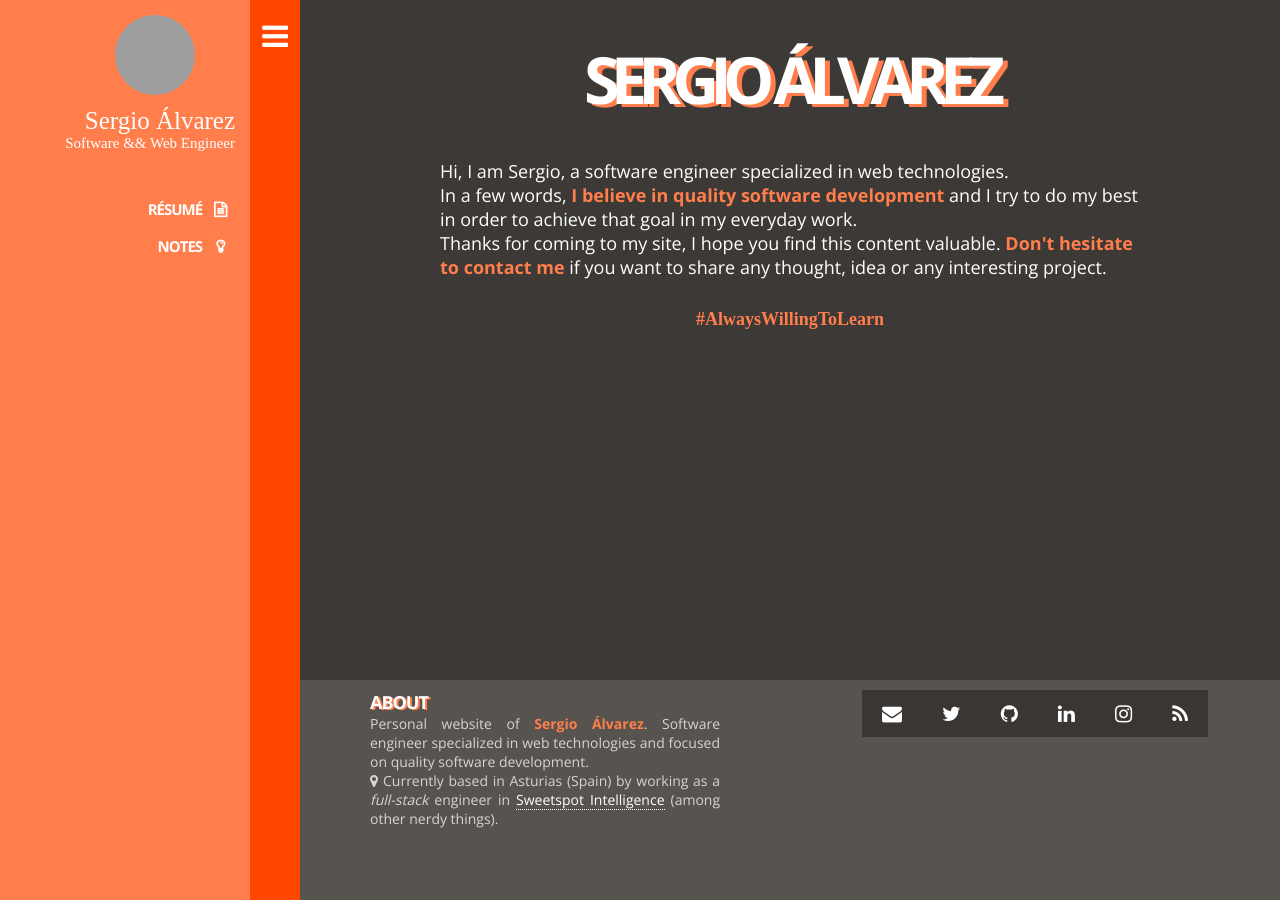
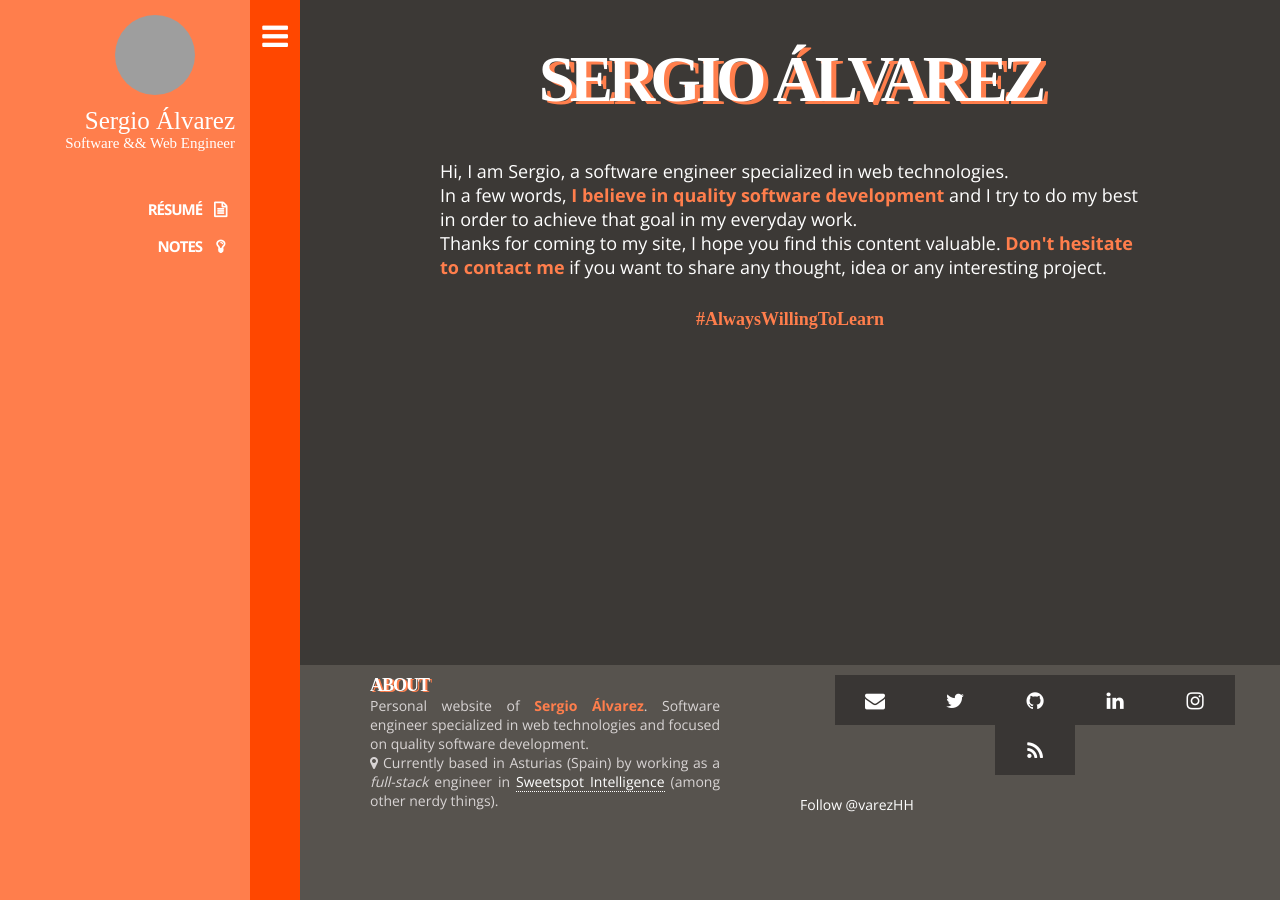
Before and after one commit to sergioalvz/sergioalvz.github.io, a Jekyll site: the page built from index.html, in a window 1280 px wide. Built offline with Jekyll 4.4.1, drawn with Linux system fonts in a browser that asks for light colours; nearby versions of some CDN libraries; some web fonts are replaced; Markdown is read by kramdown in place of the engine named in the settings; comment, search, counter and statistics services are not loaded; grey boxes are pictures that could not be loaded.

Commit message:
Add Twitter widget and change the font-family for sticky-titles

```diff
--- a/_includes/footer.html
+++ b/_includes/footer.html
@@ -7,6 +7,7 @@
     </div>
 
     <div class="social">
+      <div class="social-links-wrapper">
         <div>
           <a href="mailto:sergio@codecoolture.com"><i class="fa fa-envelope"></i></a>
         </div>
@@ -26,5 +27,16 @@
           <a href="/rss.xml" title="rss.xml"><i class="fa fa-rss"></i></a>
         </div>
       </div>
+
+      <div class="twitter-follow-button-wrapper">
+        <a class="twitter-follow-button" href="https://twitter.com/varezhh" data-show-count="true" data-lang="en">
+          Follow @varezHH
+        </a>
+        <script>window.twttr=(function(d,s,id){var js,fjs=d.getElementsByTagName(s)[0],t=window.twttr||{};
+          if(d.getElementById(id))return;js=d.createElement(s);js.id=id;js.src="https://platform.twitter.com/widgets.js";
+          fjs.parentNode.insertBefore(js,fjs);t._e=[];t.ready=function(f){t._e.push(f);};return t;
+        }(document,"script","twitter-wjs"));</script>
+      </div>
+    </div>
   </footer>
 </div>
--- a/_sass/_footer.scss
+++ b/_sass/_footer.scss
@@ -1,6 +1,12 @@
-@include sticky-footer(220px);
+@include sticky-footer(235px);
+
 @include respond(all-phones) {
   @include sticky-footer(320px);
+}
+
+@include respond("max-width: 360px") {
+  @include sticky-footer(360px);
+
 }
 
 .page-footer {
@@ -11,7 +17,7 @@
   footer {
     color: $white;
 
-    > div {
+    .about, .social {
       width: calc(50% - 20px);
       float: left;
       padding: 10px;
@@ -66,6 +72,7 @@
     }
 
     .social {
+      .social-links-wrapper {
         display: -webkit-flex;
         display: flex;
 
@@ -75,10 +82,17 @@
         justify-content: center;
 
         > div {
-        padding: 10px 15px;
+          display: table;
+          min-height: 50px;
+          min-width: 80px;
+          text-align: center;
+
           background-color: darken($primary-color, 1%);
+
           a {
+            display: table-cell;
             font-size: 20px;
+            vertical-align: middle;
 
             i {
               display: inline;
@@ -86,5 +100,16 @@
           }
         }
       }
+
+    }
+
+    .twitter-follow-button-wrapper {
+      clear: both;
+      padding-top: 20px;
+
+      .twitter-follow-button {
+        margin: 0 auto;
       }
     }
+  }
+}
--- a/_sass/_frontpage.scss
+++ b/_sass/_frontpage.scss
@@ -3,7 +3,7 @@
   font-weight: 300;
 
   h3 {
-    @include sticky-title(65px, -9px, large);
+    @include sticky-title(65px, -5px, large);
     font-weight: 700;
     line-height: 59px;
     margin-bottom: 50px;
@@ -88,7 +88,6 @@
 
       h4 {
         @include sticky-title(25px, -1px, close);
-        font-family: $serif-font-family;
 
         i {
           margin-left: 0;
--- a/_sass/_mixins.scss
+++ b/_sass/_mixins.scss
@@ -56,6 +56,7 @@
 
 @mixin sticky-title($font-size, $letter-spacing, $text-shadow-distance) {
   color: $white;
+  font-family: $serif-font-family;
   font-size: $font-size;
   font-weight: bolder;
   letter-spacing: $letter-spacing;
```
Lines whose indentation alone changed are shown as unchanged.
